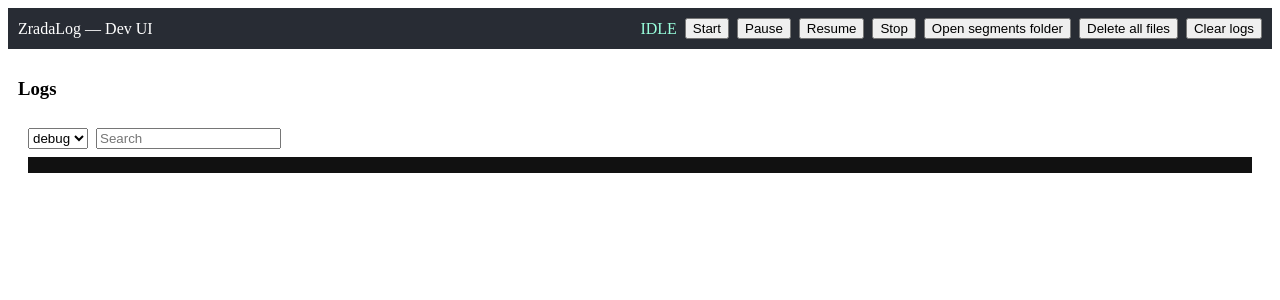
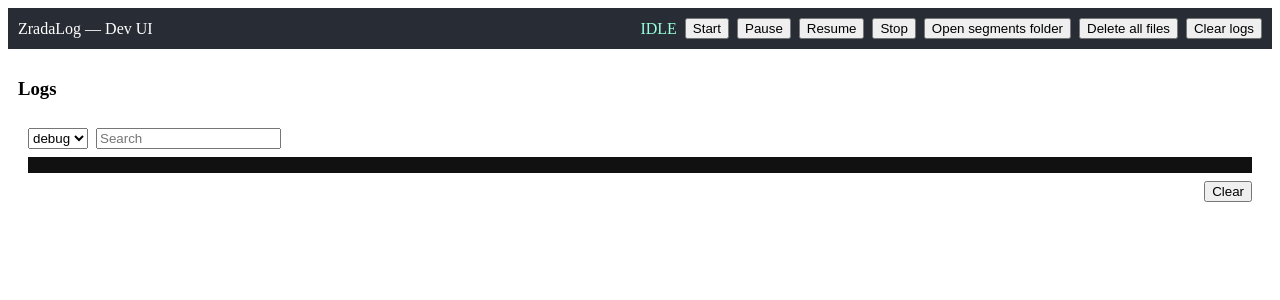
Before and after one commit to DmitriyVovk/ZradaLog, a React (Vite) app: page / in a window 1280 px wide. Shown: the top 300 px of the page. Built offline with nearby package versions, Linux system fonts and the light colour scheme.

Commit message:
clear log 2

```diff
--- a/src/components/LogWindow.tsx
+++ b/src/components/LogWindow.tsx
@@ -28,6 +28,20 @@ export const LogWindow: React.FC = () => {
     return () => unsub && unsub();
   }, []);
 
+  const clearAll = async () => {
+    // clear UI
+    setLogs([]);
+    // clear disk logs via main
+    if ((window as any).zradaAdmin?.clearLogs) {
+      try {
+        const res = await (window as any).zradaAdmin.clearLogs();
+        if (!res?.ok) alert('Clear logs failed: ' + (res?.err || 'unknown'));
+      } catch (e) {
+        alert('Clear logs error: ' + String(e));
+      }
+    }
+  };
+
   const filtered = useMemo(() => logs.filter(l => {
     const levels = ['debug','info','warn','error'];
     if (levels.indexOf(l.level) < levels.indexOf(levelFilter)) return false;
@@ -55,6 +69,9 @@ export const LogWindow: React.FC = () => {
           </div>
         ))}
       </div>
+      <div style={{display:'flex', justifyContent:'flex-end', marginTop:8}}>
+        <button onClick={clearAll}>Clear</button>
+      </div>
     </div>
   );
 };
```
Also changed, not shown: electron/main.ts (+1 -8 lines).
